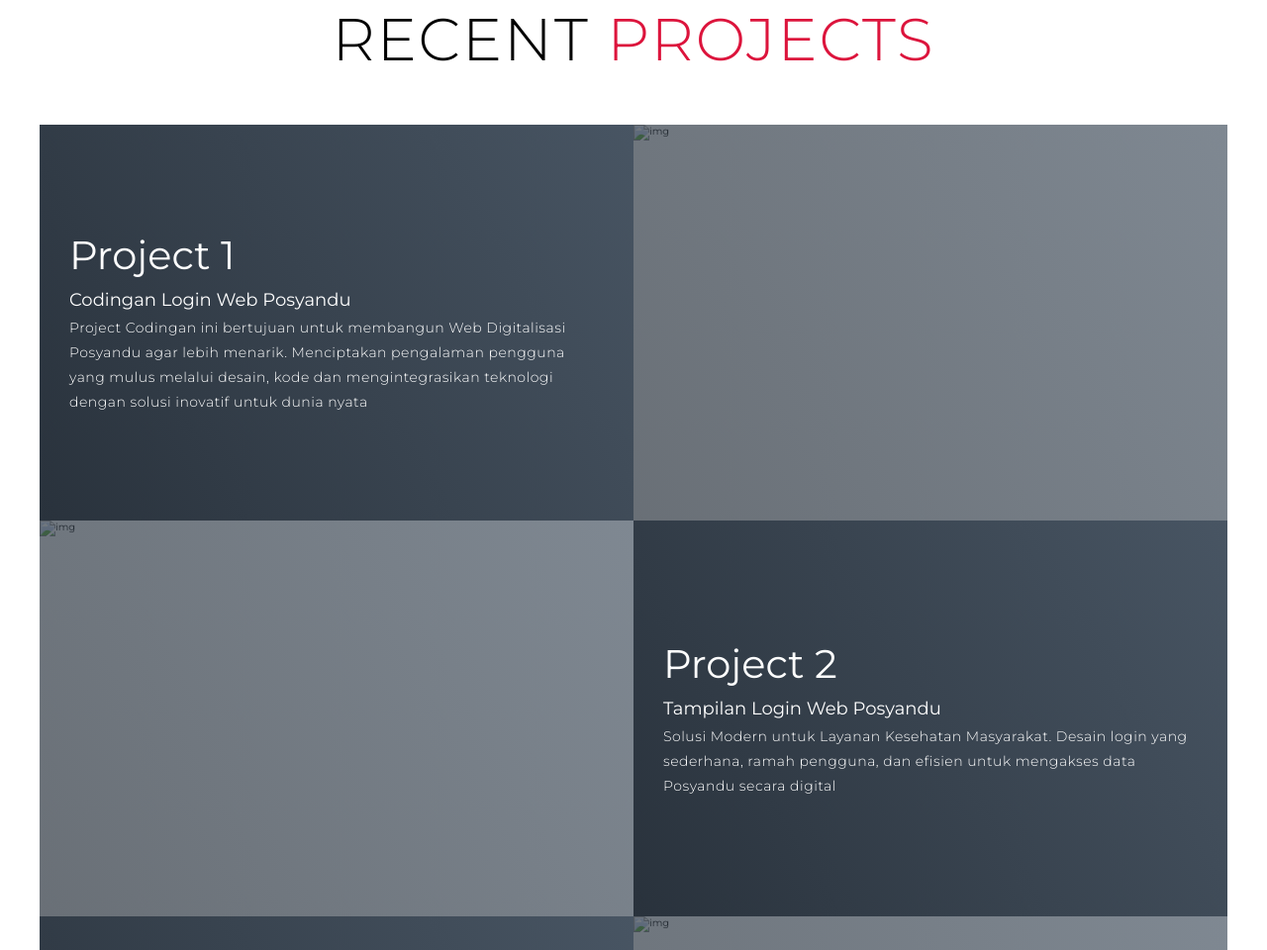
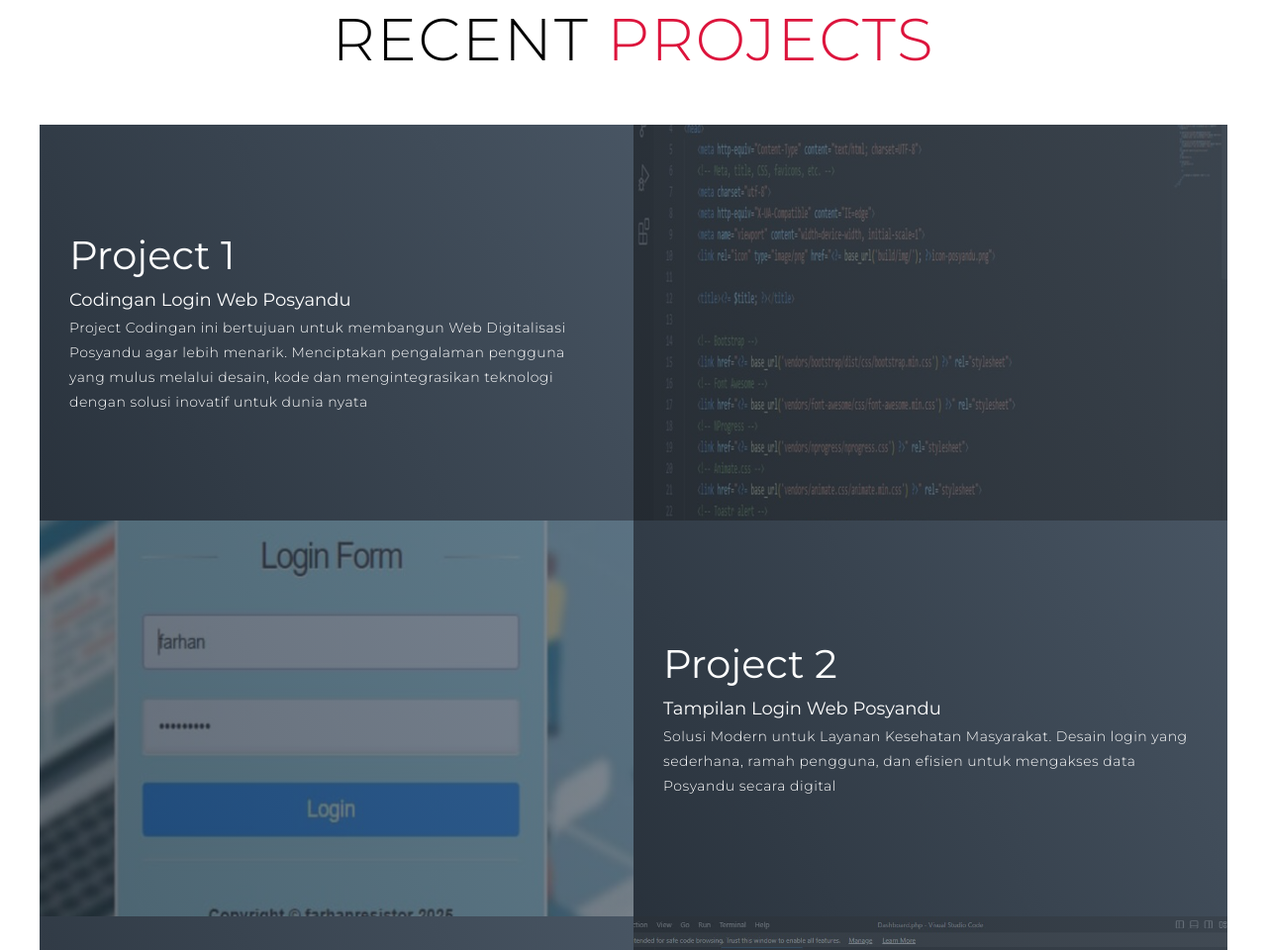
Before and after one commit to farhanm4/Portofolio_saya, a plain HTML site: page index.html in a window 1280 px wide. Shown: the part 1697-2657 px from the top of the page at 99% size. Drawn offline with Linux system fonts and the light colour scheme; files whose address does not match are found by name.

Commit message:
Update index.html

```diff
--- a/index.html
+++ b/index.html
@@ -99,7 +99,7 @@
               Menciptakan pengalaman pengguna yang mulus melalui desain, kode dan mengintegrasikan teknologi dengan solusi inovatif untuk dunia nyata </p>
           </div>
           <div class="project-img">
-            <img src="./img/img-3.png" alt="img">
+            <img src="./img-3.png" alt="img">
           </div>
         </div>
         <div class="project-item">
@@ -109,7 +109,7 @@
             <p>Solusi Modern untuk Layanan Kesehatan Masyarakat. Desain login yang sederhana, ramah pengguna, dan efisien untuk mengakses data Posyandu secara digital</p>
           </div>
           <div class="project-img">
-            <img src="./img/img-4.png" alt="img">
+            <img src="./img-4.png" alt="img">
           </div>
         </div>
         <div class="project-item">
@@ -119,7 +119,7 @@
             <p>Codingan ini bertujuan untuk menu dashboard Posyandu, dan saya berkomitmen untuk menulis kode yang bersih, efisien, dan dapat diandalkan</p>
           </div>
           <div class="project-img">
-            <img src="./img/img-5.png" alt="img">
+            <img src="./img-5.png" alt="img">
           </div>
         </div>
         <div class="project-item">
@@ -129,7 +129,7 @@
             <p>Saya berpengalaman dalam membangun aplikasi berbasis website dan seluler modern</p>
           </div>
           <div class="project-img">
-            <img src="./img/img-6.png" alt="img">
+            <img src="./img-6.png" alt="img">
           </div>
         </div>
           </div>
@@ -144,7 +144,7 @@
     <div class="about container">
       <div class="col-left">
         <div class="about-img">
-          <img src="./img/img-2.png" alt="img">
+          <img src="./img-2.png" alt="img">
         </div>
       </div>
       <div class="col-right">
```
